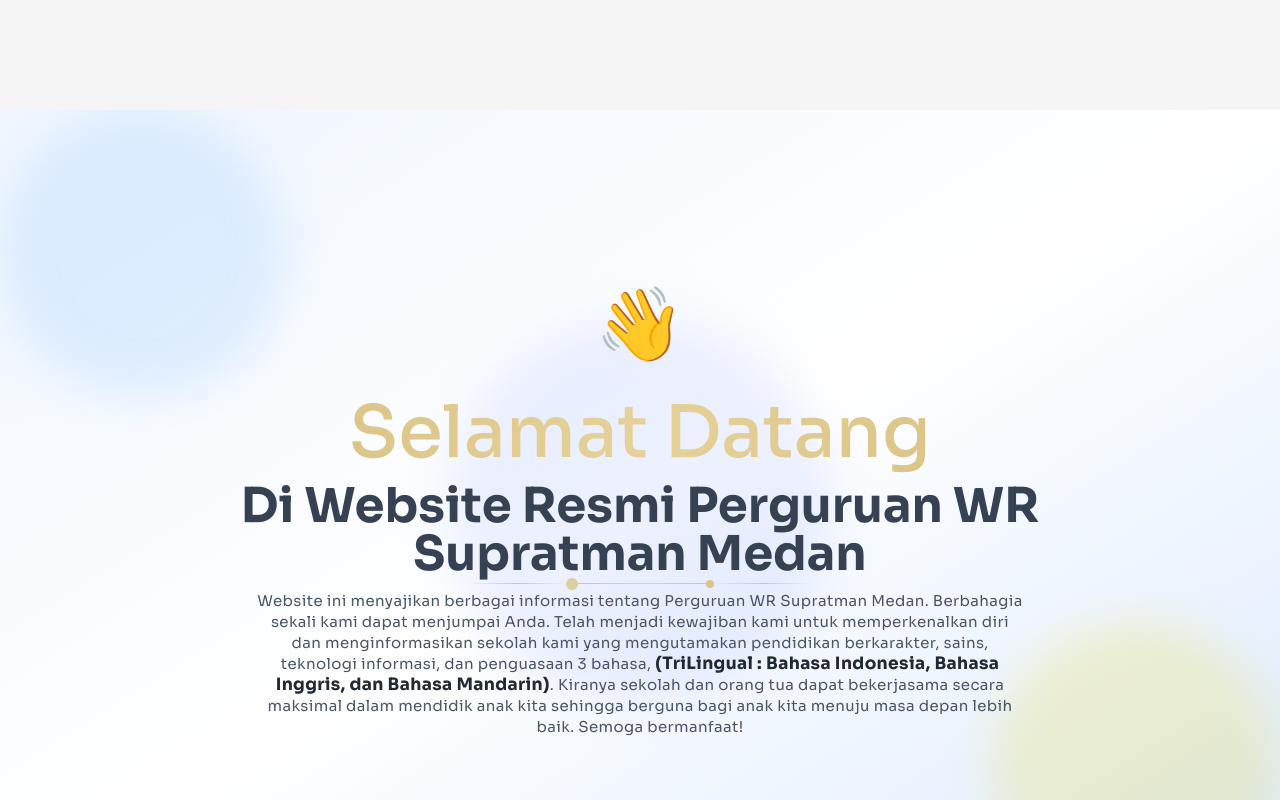
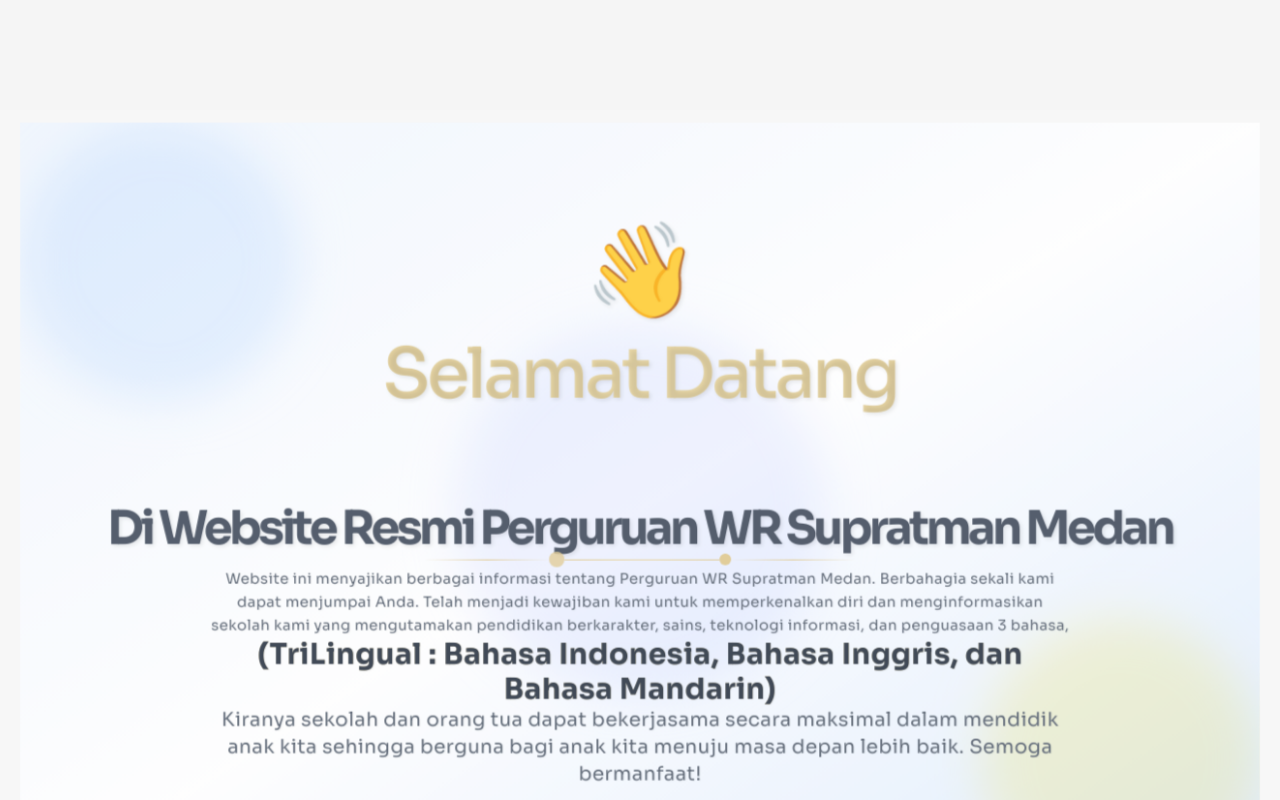
Before and after one commit to ChairulCode/sekolah-wr-supratman, a React (Vite) app: page / in a window 1280 px wide. Shown: the part 680-1480 px from the top of the page. Built offline with nearby package versions, Linux system fonts and the light colour scheme.

Commit message:
sesuaikan welcome screen

```diff
--- a/src/components/welcome/index.tsx
+++ b/src/components/welcome/index.tsx
@@ -1,4 +1,4 @@
-import { useEffect } from "react";
+import { useEffect, useState } from "react";
 import "./welcome.css";
 import { welcomeData } from "../../data";
 
@@ -15,6 +15,11 @@
           const element = entry.target as HTMLElement;
           const animationType = element.getAttribute("data-aos");
 
+          // Skip animasi untuk welcome section utama
+          if (element.classList.contains("welcome-section")) {
+            return;
+          }
+
           element.style.opacity = "1";
           element.style.transform = "translateY(0)";
 
@@ -30,6 +35,12 @@
     const elements = document.querySelectorAll("[data-aos]");
     elements.forEach((el) => {
       const element = el as HTMLElement;
+
+      // Skip welcome section utama
+      if (element.classList.contains("welcome-section")) {
+        return;
+      }
+
       const animationType = element.getAttribute("data-aos");
       element.style.transition = "all 0.8s cubic-bezier(0.4, 0, 0.2, 1)";
       element.style.opacity = "0";
@@ -49,11 +60,98 @@
   }, []);
 };
 
+const useScrollFade = () => {
+  const [opacity, setOpacity] = useState(1);
+  const [scale, setScale] = useState(1);
+
+  useEffect(() => {
+    const handleScroll = () => {
+      // Ambil element welcome section dengan type casting yang benar
+      const welcomeSection = document.querySelector(
+        ".welcome-section"
+      ) as HTMLElement;
+      if (!welcomeSection) return;
+
+      // Dapatkan posisi section relatif terhadap viewport
+      const rect = welcomeSection.getBoundingClientRect();
+      const sectionTop = rect.top;
+      const sectionBottom = rect.bottom;
+      const viewportHeight = window.innerHeight;
+
+      // Debug values
+      console.log(
+        "SectionTop:",
+        sectionTop,
+        "SectionBottom:",
+        sectionBottom,
+        "ViewportHeight:",
+        viewportHeight
+      );
+
+      // Jika section masih terlihat di viewport (belum keluar dari bawah)
+      if (sectionBottom > 0) {
+        // Mulai fade out ketika section sudah scroll 30% dari viewport
+        const fadeStart = viewportHeight * 0.3;
+
+        if (sectionTop > fadeStart) {
+          // Section masih normal, belum waktunya fade
+          setOpacity(1);
+          setScale(1);
+          console.log("Normal state - opacity: 1");
+        } else if (sectionTop <= -viewportHeight * 0.5) {
+          // Section sudah terlalu jauh ke atas, hilangkan sepenuhnya
+          setOpacity(0);
+          setScale(0.8);
+          console.log("Hidden state - opacity: 0");
+        } else {
+          // Section dalam proses fade out
+          const fadeRange = fadeStart + viewportHeight * 0.5;
+          const fadeProgress = (fadeStart - sectionTop) / fadeRange;
+
+          const newOpacity = Math.max(0, 1 - fadeProgress);
+          const newScale = Math.max(0.8, 1 - fadeProgress * 0.2);
+
+          setOpacity(newOpacity);
+          setScale(newScale);
+          console.log(
+            "Fading state - opacity:",
+            newOpacity,
+            "scale:",
+            newScale
+          );
+        }
+      } else {
+        // Section sudah keluar dari viewport
+        setOpacity(0);
+        setScale(0.8);
+        console.log("Out of viewport - opacity: 0");
+      }
+    };
+
+    // Initial call
+    handleScroll();
+
+    window.addEventListener("scroll", handleScroll);
+    return () => window.removeEventListener("scroll", handleScroll);
+  }, []);
+
+  return { opacity, scale };
+};
+
 const Welcome = () => {
   useAOS();
+  const { opacity, scale } = useScrollFade();
 
   return (
-    <section className="relative flex items-center justify-center min-h-screen bg-gradient-to-br from-blue-50 via-white to-blue-100 px-6 sm:px-8 md:px-12 lg:px-20 py-12 overflow-hidden">
+    <section
+      className="welcome-section relative flex items-center justify-center min-h-screen bg-gradient-to-br from-blue-50 via-white to-blue-100 px-6 sm:px-8 md:px-12 lg:px-20 py-12 overflow-hidden"
+      style={{
+        opacity,
+        transform: `scale(${scale})`,
+        transition: "opacity 0.3s ease-out, transform 0.3s ease-out",
+      }}
+    >
+      {/* Background Animated Circles */}
       <div className="absolute top-0 left-0 w-72 h-72 bg-blue-200 rounded-full mix-blend-multiply filter blur-xl opacity-30 animate-pulse"></div>
       <div
         className="absolute bottom-0 right-0 w-72 h-72 bg-yellow-200 rounded-full mix-blend-multiply filter blur-xl opacity-30 animate-pulse"
@@ -64,83 +162,64 @@
         style={{ animationDelay: "4s" }}
       ></div>
 
-      <div className="relative max-w-5xl text-center space-y-10 z-10">
+      {/* Main Content */}
+      <div className="relative max-w-6xl text-center space-y-12 z-10">
+        {/* Main Heading */}
         <div data-aos="fade-up">
-          <h1 className="text-4xl sm:text-5xl md:text-6xl lg:text-7xl font-extrabold text-gray-800 leading-snug mb-6">
-            <span className="inline-block animate-bounce">
+          <h1 className="welcome-heading text-4xl sm:text-5xl md:text-6xl lg:text-7xl font-extrabold text-gray-800 leading-tight mb-8">
+            {/* Emoji */}
+            <span className="inline-block animate-bounce text-5xl sm:text-6xl md:text-7xl lg:text-8xl">
               {welcomeData.headingEmoji}
             </span>
             <br />
-            <span className="bg-gradient-to-r from-[#ddc588] via-[#e6d299] to-[#ddc588] bg-clip-text text-transparent">
+            {/* Main Title */}
+            <span className="bg-gradient-to-r from-[#ddc588] via-[#e6d299] to-[#ddc588] bg-clip-text text-transparent block mt-4">
               {welcomeData.headingMain}
             </span>
             <br />
-            <span className="text-2xl sm:text-3xl md:text-4xl lg:text-5xl font-bold text-gray-700 mt-4 block">
+            {/* Subtitle */}
+            <span className="text-2xl sm:text-3xl md:text-4xl lg:text-5xl font-bold text-gray-700 mt-6 block">
               {welcomeData.headingSub}
             </span>
           </h1>
         </div>
 
+        {/* Decorative Divider */}
         <div
           data-aos="zoom-in"
           data-aos-delay="300"
-          className="flex items-center justify-center space-x-4 my-6"
+          className="flex items-center justify-center space-x-6 my-8"
         >
-          <div className="h-px bg-gradient-to-r from-transparent via-[#ddc588] to-transparent flex-1 max-w-24"></div>
-          <div className="w-3 h-3 bg-[#ddc588] rounded-full animate-pulse"></div>
-          <div className="h-px bg-gradient-to-r from-[#ddc588] via-[#e6d299] to-[#ddc588] flex-1 max-w-32"></div>
+          <div className="h-px bg-gradient-to-r from-transparent via-[#ddc588] to-transparent flex-1 max-w-32"></div>
+          <div className="w-4 h-4 bg-[#ddc588] rounded-full animate-pulse"></div>
+          <div className="h-px bg-gradient-to-r from-[#ddc588] via-[#e6d299] to-[#ddc588] flex-1 max-w-40"></div>
           <div
-            className="w-2 h-2 bg-[#ddc588] rounded-full animate-pulse"
+            className="w-3 h-3 bg-[#ddc588] rounded-full animate-pulse"
             style={{ animationDelay: "0.5s" }}
           ></div>
-          <div className="h-px bg-gradient-to-r from-transparent via-[#ddc588] to-transparent flex-1 max-w-24"></div>
+          <div className="h-px bg-gradient-to-r from-transparent via-[#ddc588] to-transparent flex-1 max-w-32"></div>
         </div>
 
+        {/* Description */}
         <div data-aos="fade-up" data-aos-delay="500">
-          <div
-            data-aos="fade-up"
-            data-aos-delay="500"
-            className="flex justify-center"
-          >
-            <p
-              className="text-base sm:text-lg md:text-xl lg:text-2xl
-     text-gray-600
-     leading-loose tracking-wide
-     max-w-3xl text-center px-4 sm:px-6 md:px-8"
-            >
+          <div className="flex justify-center">
+            <p className="welcome-description text-base sm:text-lg md:text-xl lg:text-2xl text-gray-600 leading-relaxed tracking-wide max-w-4xl text-center px-4 sm:px-6 md:px-8">
               {welcomeData.description}
-              <span className="font-bold text-[17px] text-gray-800 bg-gradient-to-r from-[#ddc588] to-[#e6d299] bg-clip-text px-2">
+              {/* Highlighted Text */}
+              <span className="font-bold text-lg sm:text-xl md:text-2xl lg:text-3xl text-gray-800 bg-gradient-to-r from-[#ddc588] to-[#e6d299] bg-clip-text px-3 block mt-4">
                 {welcomeData.highlight}
               </span>
-              . Kiranya sekolah dan orang tua dapat bekerjasama secara maksimal
-              dalam mendidik anak kita sehingga berguna bagi anak kita menuju
-              masa depan lebih baik. Semoga bermanfaat!
+              {/* Additional Text */}
+              <span className="block mt-6 text-sm sm:text-base md:text-lg lg:text-xl">
+                Kiranya sekolah dan orang tua dapat bekerjasama secara maksimal
+                dalam mendidik anak kita sehingga berguna bagi anak kita menuju
+                masa depan lebih baik. Semoga bermanfaat!
+              </span>
             </p>
           </div>
         </div>
 
-        <div data-aos="fade-right" data-aos-delay="700" className="pt-6 ">
-          {/* <button className="welcome-btn group relative inline-flex items-center font-bold rounded-2xl shadow-lg hover:shadow-xl transform hover:scale-105 transition-all duration-300 ease-out overflow-hidden">
-            <div className="absolute inset-0 bg-gradient-to-r from-[#cba33f] to-[#ddc588] opacity-0 group-hover:opacity-100 transition-opacity duration-300 "></div>
-            <span className="relative flex items-center space-x-2">
-              <span>{welcomeData.buttonText}</span>
-              <svg
-                className="w-5 h-5 transform group-hover:translate-x-1 transition-transform duration-300"
-                fill="none"
-                stroke="currentColor"
-                viewBox="0 0 24 24"
-              >
-                <path
-                  strokeLinecap="round"
-                  strokeLinejoin="round"
-                  strokeWidth={2}
-                  d="M13 7l5 5m0 0l-5 5m5-5H6"
-                />
-              </svg>
-            </span>
-            <div className="absolute inset-0 -top-1 -left-1 bg-gradient-to-r from-transparent via-white to-transparent opacity-30 transform skew-x-12 group-hover:translate-x-full transition-transform duration-700 ease-in-out"></div>
-          </button> */}
-        </div>
+        <div data-aos="fade-right" data-aos-delay="700" className="pt-8"></div>
       </div>
     </section>
   );
--- a/src/components/welcome/welcome.css
+++ b/src/components/welcome/welcome.css
@@ -32,3 +32,95 @@
     padding: 1.25rem 2.5rem;
   }
 }
+@keyframes float {
+  0%,
+  100% {
+    transform: translateY(0px);
+  }
+  50% {
+    transform: translateY(-20px);
+  }
+}
+
+.animate-float {
+  animation: float 6s ease-in-out infinite;
+}
+
+.welcome-btn {
+  background: linear-gradient(to right, #ddc588, #e6d299);
+  color: white;
+  font-size: 1rem;
+  padding: 0.75rem 1.5rem;
+}
+.welcome-section {
+  position: relative;
+  top: 0;
+  left: 0;
+  width: 100%;
+  min-height: 100vh;
+  z-index: 1;
+  overflow: hidden;
+}
+.welcome-heading {
+  text-shadow: 2px 2px 4px rgba(0, 0, 0, 0.1);
+  letter-spacing: -0.02em;
+}
+
+.welcome-description {
+  text-shadow: 1px 1px 2px rgba(0, 0, 0, 0.05);
+  line-height: 1.6;
+}
+
+/* Responsive text sizes */
+@media (min-width: 640px) {
+  .welcome-btn {
+    font-size: 1.125rem;
+    padding: 1rem 2rem;
+  }
+}
+
+@media (min-width: 768px) {
+  .welcome-heading {
+    letter-spacing: -0.03em;
+  }
+}
+
+@media (min-width: 1024px) {
+  .welcome-btn {
+    font-size: 1.25rem;
+    padding: 1.25rem 2.5rem;
+  }
+
+  .welcome-heading {
+    letter-spacing: -0.04em;
+  }
+}
+
+@media (min-width: 1280px) {
+  .welcome-heading {
+    letter-spacing: -0.05em;
+  }
+}
+@media (min-width: 1536px) {
+  .welcome-heading {
+    font-size: 5rem !important;
+    line-height: 1.1;
+  }
+
+  .welcome-description {
+    font-size: 1.5rem !important;
+    line-height: 1.6;
+  }
+}
+
+/* Smooth animations */
+.welcome-section * {
+  will-change: transform, opacity;
+}
+
+/* Performance optimizations */
+.welcome-section {
+  backface-visibility: hidden;
+  -webkit-backface-visibility: hidden;
+  transform-style: preserve-3d;
+}
--- a/src/data.tsx
+++ b/src/data.tsx
@@ -94,7 +94,6 @@
   },
 ];
 
-// Welcome data interface
 export interface WelcomeData {
   headingEmoji: string;
   headingMain: string;
@@ -104,7 +103,6 @@
   buttonText: string;
 }
 
-// data welcome
 export const welcomeData: WelcomeData = {
   headingEmoji: "👋",
   headingMain: "Selamat Datang",
@@ -157,7 +155,6 @@
   image: string;
 }
 
-// data activity
 export const activities: Activity[] = [
   {
     id: 1,
```
Also changed, not shown: src/components/navbar/navbar.css (+24 -41 lines).
